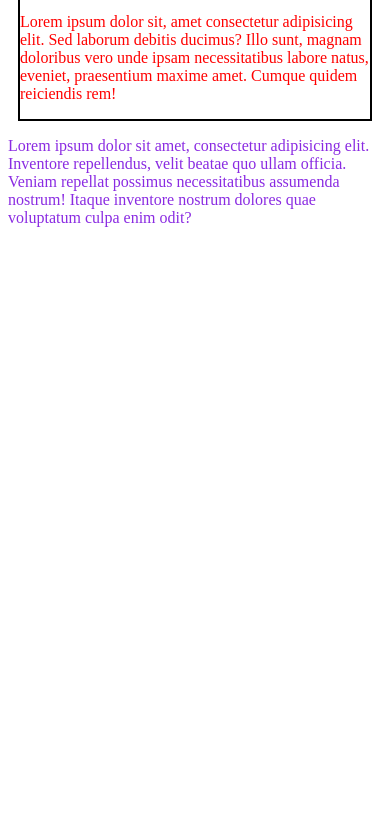
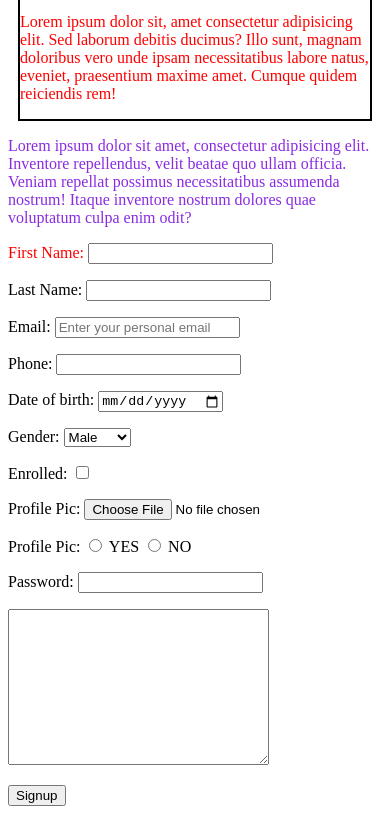
Before and after one commit to weintegral/css-basics, a plain HTML site: page selectors.html in a window 390 px wide. Shown: the part 621-1443 px from the top of the page. Before the commit the page ends 864 px from the top, so only its background shows below. Drawn offline with Linux system fonts and the light colour scheme.

Commit message:
added fundamentals

```diff
--- a/selector-styles.css
+++ b/selector-styles.css
@@ -14,3 +14,26 @@ div#sample-div-id {
 p#sample-p-id {
     color: blueviolet;
 }
+
+/* Pseudo Classes */
+div#sample-div-id:hover {
+    color:brown;
+    background-color:cadetblue;
+}
+
+form#signup-form input[type="submit"]:focus {
+    background-color: yellow;
+}
+
+input:checked {
+    display: block;
+    margin-top: 5em;
+}
+
+form p:first-child {
+    color: red;
+}
+
+form p:first-of-type {
+    color: red;
+}
--- a/selectors.html
+++ b/selectors.html
@@ -37,5 +37,70 @@
 
 
     <p id="sample-p-id">Lorem ipsum dolor sit amet, consectetur adipisicing elit. Inventore repellendus, velit beatae quo ullam officia. Veniam repellat possimus necessitatibus assumenda nostrum! Itaque inventore nostrum dolores quae voluptatum culpa enim odit?</p>
+
+    <form action="#" method="post" id="signup-form">
+        <p>
+            <label for="first-name">First Name:</label>
+            <input type="text" name="first-name" id="first-name">
+        </p>
+
+        <p>
+            <label for="last-name">Last Name:</label>
+            <input type="text" name="last-name" id="last-name">
+        </p>
+
+        <p>
+            <label for="email">Email:</label>
+            <input type="email" name="email" id="email" placeholder="Enter your personal email">
+        </p>
+
+        <p>
+            <label for="phone">Phone:</label>
+            <input type="tel" name="phone" id="phone">
+        </p>
+
+        <p>
+            <label for="dob">Date of birth:</label>
+            <input type="date" name="dob" id="dob">
+        </p>
+
+        <p>
+            <label for="gender">Gender:</label>
+            <select name="gender" id="gender">
+                <option value="male">Male</option>
+                <option value="female">Female</option>
+            </select>
+        </p>
+
+        <p>
+            <label for="enrolleds">Enrolled:</label>
+            <input type="checkbox" name="enrolled" id="enrolleds">
+        </p>
+
+        <p>
+            <label for="profile-pic">Profile Pic:</label>
+            <input type="file" name="profile-pic" id="profile-pic">
+        </p>
+
+
+        <p>
+            <label for="player">Profile Pic:</label>
+            <input type="radio" name="player" id="player1"> YES
+            <input type="radio" name="player" id="player2"> NO
+        </p>
+
+
+        <p>
+            <label for="password">Password:</label>
+            <input type="password" name="password" id="password">
+        </p>
+
+        <textarea name="about" id="about" cols="30" rows="10"></textarea>
+
+        <p>
+            <input type="submit" value="Signup">
+        </p>
+
+    </form>
 </body>
 </html>
```
Also changed, not shown: index.html (+3 -1 lines), media-queries-intro.html (added, +44 -0 lines), style-rule.html (added, +28 -0 lines).
